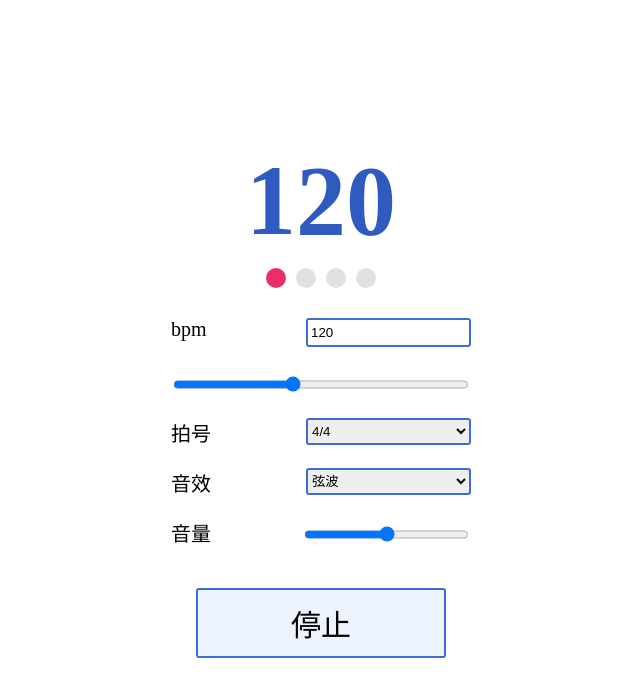
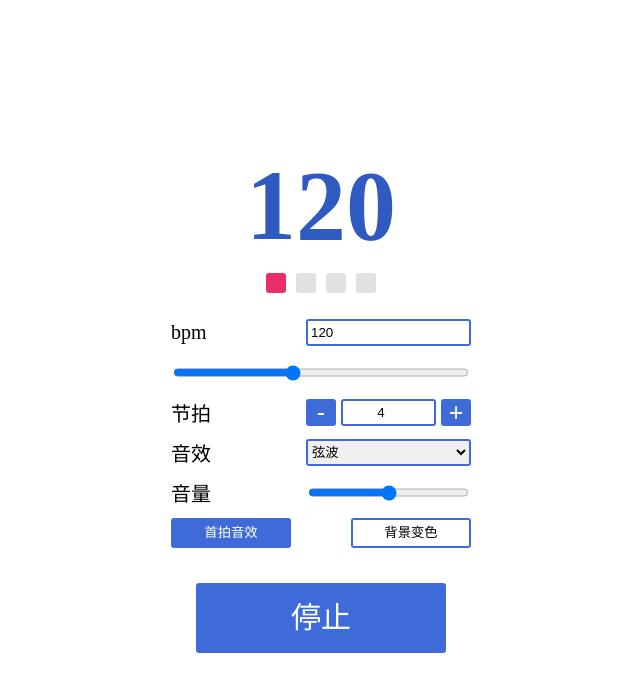
Before and after one commit to Bili345679/metronome, a plain HTML site: page docs/index.html in a window 1280 px wide. Both pictures are taken after a click on the button "开始". Shown: the whole page, without its empty margins (319-959 px from the left). Drawn offline with Linux system fonts and the light colour scheme.

Commit message:
Update index.html

```diff
--- a/docs/index.html
+++ b/docs/index.html
@@ -25,7 +25,7 @@
             font-size: 20px;
         }
 
-        #bpm {
+        #bpmDisplay {
             font-size: 100px;
             margin: 0;
             padding: 0;
@@ -45,7 +45,7 @@
             height: 20px;
             margin: 0 5px;
             background-color: #c4c4c4;
-            border-radius: 50%;
+            border-radius: 3px;
             opacity: 0.5;
         }
 
@@ -60,34 +60,76 @@
         }
 
         .controller {
-            margin: 10px;
+            margin: 5px;
             width: 60%;
             max-width: 300px;
             height: 30px;
             display: flex;
             justify-content: space-between;
+            align-items: center;
         }
 
         .controller span {
             width: 35%;
         }
 
+        .controller .right {
+            width: 55%;
+            height: 90%;
+            display: flex;
+            justify-content: space-between;
+            align-items: center;
+        }
+
         .controller input,
-        select {
-            height: 90%;
-            width: 55%;
+        select,
+        button {
+            width: 100%;
+            height: 100%;
             border: 2px solid #3e6bd7;
             border-radius: 3px;
+            line-height: 100%;
         }
 
         .controller input {
-            height: 70%;
-            width: calc(55% - 10px);
+            width: calc(100% - 10px);
+            height: 72%;
             padding: 2px 3px 2px 3px;
+        }
+
+        .controller #beat {
+            width: calc(100% - 80px);
+            text-align: center;
+        }
+
+        .controller #beatSubtract,
+        #beatPlus {
+            width: 30px;
+            background-color: #3e6bd7;
+            font-size: 25px;
+            color: white;
+            border: none;
+            border-radius: 3px;
+            text-align: center;
         }
 
         #bpmInputRange {
             width: 100%;
+        }
+
+        .controller .radio {
+            width: 40%;
+            background-color: #fff;
+        }
+
+        .controller .radio.checked {
+            width: 40%;
+            background-color: #3e6bd7;
+            color: #FFF;
+        }
+
+        .controller .radio.checked:hover {
+            background-color: #5f87e2;
         }
 
         #start {
@@ -99,36 +141,82 @@
             background-color: #0000;
             border: 2px solid #3e6bd7;
             border-radius: 3px;
+            color: #3e6bd7;
         }
 
         #start:hover {
             background-color: #d0e0ff;
         }
 
-        #start.started {
-            background-color: #eef4ff;
+        #start.checked {
+            background-color: #3e6bd7;
+            color: #FFF;
         }
 
-        #start.started:hover {
-            background-color: #d0e0ff;
+        #start.checked:hover {
+            background-color: #5f87e2;
+        }
+
+        @keyframes changeBodyColorFirstBeat {
+            0% {
+                background-color: "";
+            }
+
+            5% {
+                background-color: #f9c6d5;
+            }
+
+            95% {
+                background-color: #f9c6d5;
+            }
+
+            100% {
+                background-color: "";
+            }
+        }
+
+        @keyframes changeBodyColor {
+            0% {
+                background-color: "";
+            }
+
+            5% {
+                background-color: #cad7f4;
+            }
+
+            95% {
+                background-color: #cad7f4;
+            }
+
+            100% {
+                background-color: "";
+            }
         }
     </style>
 </head>
 
 <body>
     <div class="block">
-        <p id="bpm">120</p>
+        <p id="bpmDisplay">120</p>
         <div id="beatDisplay"></div>
-        <div class="controller"><span>bpm</span><input id="bpmInput" value="120" type="number"></div>
+        <div class="controller">
+            <span>bpm</span>
+            <div class="right">
+                <input id="bpmInput" value="120" type="number">
+            </div>
+        </div>
         <div class="controller"><input type="range" id="bpmInputRange" min="1" max="300" step="1" value="120"></div>
-        <div class="controller"><span>拍号</span>
-            <select id="timeSignature">
-                <option value="4">4/4</option>
-                <option value="3">3/4</option>
-                <option value="6">6/8</option>
-            </select>
+        <div class="controller">
+            <span>节拍</span>
+            <div class="right">
+                <button id="beatSubtract">-</button>
+                <input id="beat" value="4" type="number">
+                <button id="beatPlus">+</button>
             </div>
-        <div class="controller"><span>音效</span>
+        </div>
+        <div class="controller">
+            <span>音效</span>
+            <div class="right">
                 <select id="sound">
                     <!-- <option value="custom">自定义</option> -->
                     <option value="sine">弦波</option>
@@ -137,21 +225,34 @@
                     <option value="sawtooth">锯齿波</option>
                 </select>
             </div>
-        <div class="controller"><span>音量</span>
+        </div>
+        <div class="controller">
+            <span>音量</span>
+            <div class="right">
                 <input type="range" id="volume" min="0" max="1" step="0.01" value="0.5">
+            </div>
+        </div>
+        <div class="controller">
+            <button id="firstBeat" class="radio checked">首拍音效</button>
+            <button id="bodyBackgroundColor" class="radio">背景变色</button>
         </div>
         <button id="start">开始</button>
     </div>
 </body>
 <script>
-    const bpmDisplay = document.getElementById('bpm');
+    const body = document.body;
+    const bpmDisplay = document.getElementById('bpmDisplay');
     const beatDisplay = document.getElementById('beatDisplay');
 
     const bpmInput = document.getElementById('bpmInput');
+    const beatSubtract = document.getElementById('beatSubtract');
     const bpmInputRange = document.getElementById('bpmInputRange');
-    const timeSignatureInput = document.getElementById('timeSignature');
+    const beatPlus = document.getElementById('beatPlus');
+    const beatInput = document.getElementById('beat');
     const soundInput = document.getElementById('sound');
     const volumeInput = document.getElementById('volume');
+    const firstBeat = document.getElementById('firstBeat');
+    const bodyBackgroundColor = document.getElementById('bodyBackgroundColor');
     const startButton = document.getElementById('start');
 
     const audioContext = new (window.AudioContext || window.webkitAudioContext)();
@@ -162,25 +263,36 @@
     let startTime
     let beatCount
 
-    startButton.addEventListener('click', () => {
+    // 监听空格键
+    document.addEventListener('keydown', (event) => {
+        if (event.code === 'Space') {
+            event.preventDefault(); // 阻止默认行为
             if (started) {
                 stop();
             } else {
                 start();
             }
+        }
     });
 
+    // bpm
+    bpmInput.addEventListener('change', () => {
+        bpmInputChange();
+    });
     bpmInput.addEventListener('input', () => {
+        bpmInputChange();
+    });
+    function bpmInputChange() {
         bpmDisplay.innerText = bpmInput.value;
+        if (bpmInput.value > bpmInputRange.getAttribute('max')) {
+            bpmInputRange.setAttribute('max', bpmInput.value);
+        }
         bpmInputRange.value = bpmInput.value;
-        if (bpmInput.value > bpmInputRange.getAttribute('max')) {
-            bpmInputRange.getAttribute('max') = bpmInput.value;
-        }
         if (started) {
             stop();
             start();
         }
-    });
+    }
     bpmInputRange.addEventListener('input', () => {
         bpmInput.value = bpmInputRange.value;
         bpmDisplay.innerText = bpmInput.value;
@@ -189,15 +301,40 @@
             start();
         }
     });
-    timeSignatureInput.addEventListener('change', () => {
+
+    // 节拍
+    beatSubtract.addEventListener('click', () => {
+        let beats = parseInt(beatInput.value);
+        if (beats > 1) {
+            beatInput.value = beats - 1;
+            initBeatDisplay();
+            if (started) {
+                stop();
+                start();
+            }
+        }
+    });
+    beatInput.addEventListener('change', () => {
         if (started) {
             stop();
             start();
         }
     });
+    beatPlus.addEventListener('click', () => {
+        let beats = parseInt(beatInput.value);
+        if (beats < 16) {
+            beatInput.value = beats + 1;
+            initBeatDisplay();
+            if (started) {
+                stop();
+                start();
+            }
+        }
+    });
 
+    // 可视化效果
     function initBeatDisplay() {
-        let beats = parseInt(timeSignatureInput.value);
+        let beats = parseInt(beatInput.value);
         let html = '';
         for (let i = 0; i < beats; i++) {
             html += `<span class="beat${i == 0 ? " firstBeat" : ""}"></span>`;
@@ -205,9 +342,8 @@
         beatDisplay.innerHTML = html;
     }
     initBeatDisplay();
-
     function updateBeatDisplay() {
-        let beats = parseInt(timeSignatureInput.value);
+        let beats = parseInt(beatInput.value);
         let beatElements = beatDisplay.querySelectorAll('.beat');
         for (let i = 0; i < beats; i++) {
             if (i === currentBeat) {
@@ -218,8 +354,39 @@
         }
     }
 
+    // 首拍音效
+    let firstBeatSound = true;
+    firstBeat.addEventListener('click', () => {
+        firstBeatSound = !firstBeatSound;
+        if (firstBeatSound) {
+            firstBeat.classList.add('checked');
+        } else {
+            firstBeat.classList.remove('checked');
+        }
+    });
+    // 背景变色
+    let bodyBackgroundColorFlag = false;
+    bodyBackgroundColor.addEventListener('click', () => {
+        bodyBackgroundColorFlag = !bodyBackgroundColorFlag;
+        if (bodyBackgroundColorFlag) {
+            bodyBackgroundColor.classList.add('checked');
+        } else {
+            bodyBackgroundColor.classList.remove('checked');
+        }
+    });
+
+    // 开始按钮
+    startButton.addEventListener('click', () => {
+        if (started) {
+            stop();
+        } else {
+            start();
+        }
+    });
+
+    // 启动节拍器
     function start() {
-        startButton.classList.add('started')
+        startButton.classList.add('checked')
         startButton.innerText = '停止';
         initBeatDisplay();
         started = true;
@@ -227,7 +394,7 @@
         beatCount = 0;
 
         let beatDuration = 60 / parseInt(bpmInput.value) * 1000; // 每拍时长 (毫秒)
-        let beats = parseInt(timeSignatureInput.value);
+        let beats = parseInt(beatInput.value);
         currentBeat = 0;
 
         beatInterval = setInterval(() => {
@@ -240,13 +407,15 @@
         }, beatDuration);
     }
 
+    // 停止节拍器
     function stop() {
-        startButton.classList.remove('started');
+        startButton.classList.remove('checked');
         startButton.innerText = '开始';
         started = false;
         clearInterval(beatInterval);
     }
 
+    // 音效
     function playSound(isFirstBeat) {
         let oscillator = audioContext.createOscillator();
         const gainNode = audioContext.createGain();
@@ -260,7 +429,7 @@
         //     oscillator.type = soundInput.value;
         // }
         oscillator.type = soundInput.value;
-        oscillator.frequency.setValueAtTime(isFirstBeat ? 880 : 440, audioContext.currentTime);
+        oscillator.frequency.setValueAtTime((isFirstBeat && firstBeatSound) ? 880 : 440, audioContext.currentTime);
 
         let volume = volumeInput.value;
         if (!isFirstBeat) {
@@ -270,9 +439,22 @@
 
         oscillator.connect(gainNode);
         gainNode.connect(audioContext.destination);
+
+        // 改变背景颜色
+        if (bodyBackgroundColorFlag) {
+            if (isFirstBeat) {
+                body.style.animation = "changeBodyColorFirstBeat 0.1s forwards";
+            } else {
+                body.style.animation = "changeBodyColor 0.1s forwards";
+            }
+            setTimeout(() => {
+                body.style.animation = "";
+            }, 100);
+        }
+
         oscillator.start();
         oscillator.stop(audioContext.currentTime + 0.1); // 每个音效播放 0.1 秒
-        console.log(60 * 1000 / ((Date.now() - startTime) / beatCount))
+
     }
 </script>
 
```
Lines whose indentation alone changed are shown as unchanged.
